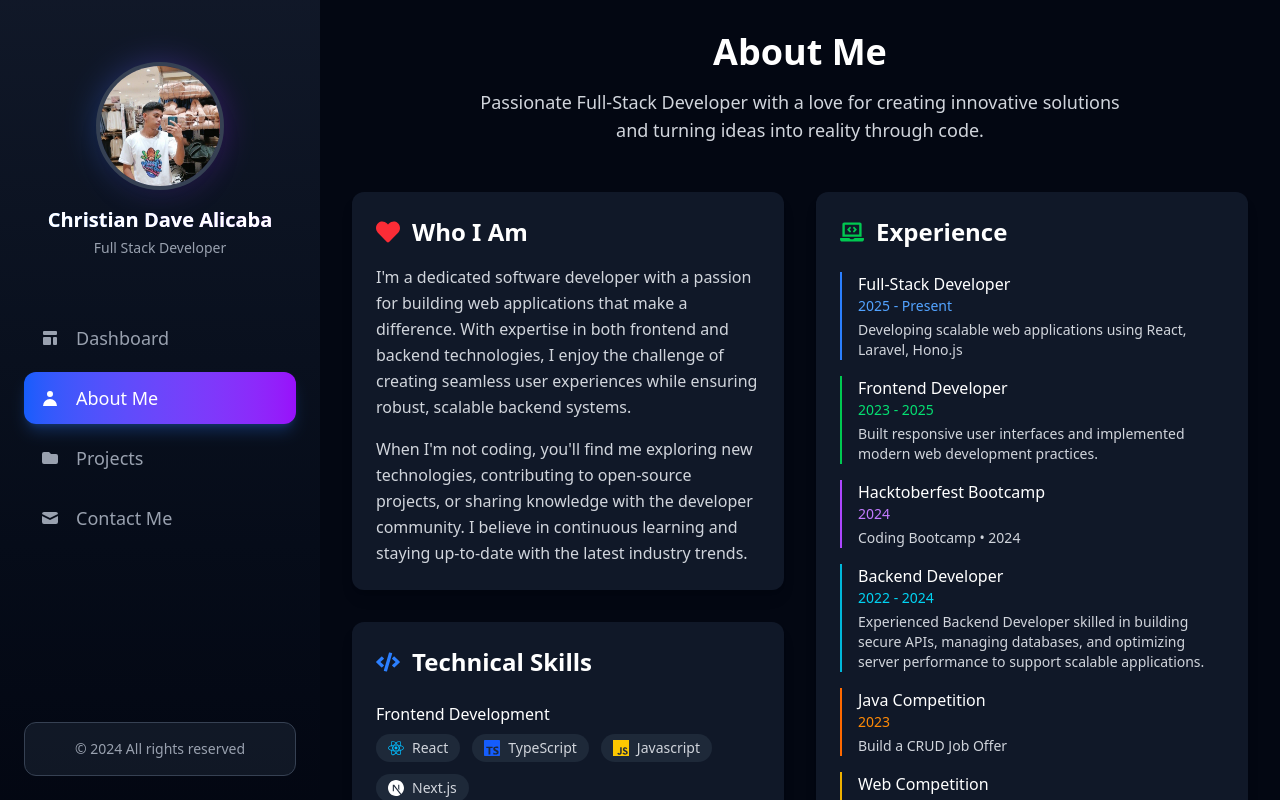
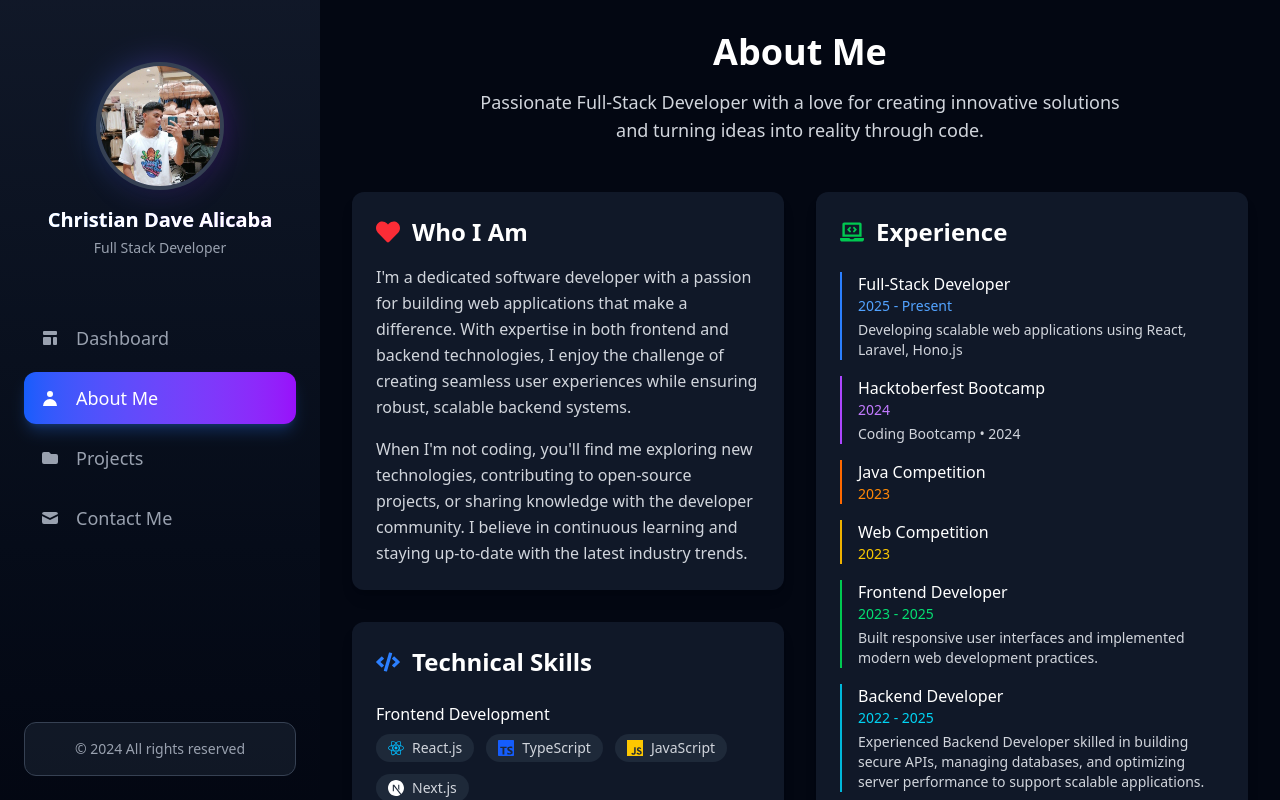
Before and after one commit to ChristianAlicaba2002/My-Portfolio, a React (Vite) app: page /layouts/aboutme in a window 1280 px wide. Built offline with nearby package versions, Linux system fonts and the light colour scheme.

Commit message:
chore: update the format and arranging my category experience

```diff
--- a/src/pages/AboutMe.jsx
+++ b/src/pages/AboutMe.jsx
@@ -80,7 +80,7 @@ export default function AboutMe() {
                   <div className="flex items-center bg-gray-800 px-2 lg:px-3 py-1 rounded-full">
                     <SiReact className="text-sky-400 mr-2 text-sm lg:text-base" />
                     <span className="text-gray-300 text-xs lg:text-sm">
-                      React
+                      React.js
                     </span>
                   </div>
                   <div className="flex items-center bg-gray-800 px-2 lg:px-3 py-1 rounded-full">
@@ -92,7 +92,7 @@ export default function AboutMe() {
                   <div className="flex items-center bg-gray-800 px-2 lg:px-3 py-1 rounded-full">
                     <SiJavascript className="text-yellow-400 mr-2 text-sm lg:text-base" />
                     <span className="text-gray-300 text-xs lg:text-sm">
-                      Javascript
+                      JavaScript
                     </span>
                   </div>
                   <div className="flex items-center bg-gray-800 px-2 lg:px-3 py-1 rounded-full">
@@ -202,6 +202,30 @@ export default function AboutMe() {
                 </p>
               </div>
 
+              <div className="border-l-2 border-purple-500 pl-4">
+                <h3 className="text-white font-medium text-sm lg:text-base">
+                  Hacktoberfest Bootcamp
+                </h3>
+                <p className="text-purple-400 text-xs lg:text-sm">2024</p>
+                <p className="text-gray-300 text-xs lg:text-sm mt-1">
+                  Coding Bootcamp • 2024
+                </p>
+              </div>
+
+              <div className="border-l-2 border-orange-500 pl-4">
+                <h3 className="text-white font-medium text-sm lg:text-base">
+                  Java Competition
+                </h3>
+                <p className="text-orange-400 text-xs lg:text-sm">2023</p>
+              </div>
+
+              <div className="border-l-2 border-yellow-500 pl-4">
+                <h3 className="text-white font-medium text-sm lg:text-base">
+                  Web Competition
+                </h3>
+                <p className="text-yellow-400 text-xs lg:text-sm">2023</p>
+              </div>
+
               <div className="border-l-2 border-green-500 pl-4">
                 <h3 className="text-white font-medium text-sm lg:text-base">
                   Frontend Developer
@@ -213,45 +237,15 @@ export default function AboutMe() {
                 </p>
               </div>
 
-              <div className="border-l-2 border-purple-500 pl-4">
-                <h3 className="text-white font-medium text-sm lg:text-base">
-                  Hacktoberfest Bootcamp
-                </h3>
-                <p className="text-purple-400 text-xs lg:text-sm">2024</p>
-                <p className="text-gray-300 text-xs lg:text-sm mt-1">
-                  Coding Bootcamp • 2024
-                </p>
-              </div>
-
               <div className="border-l-2 border-cyan-500 pl-4">
                 <h3 className="text-white font-medium text-sm lg:text-base">
                   Backend Developer
                 </h3>
-                <p className="text-cyan-400 text-xs lg:text-sm">2022 - 2024</p>
+                <p className="text-cyan-400 text-xs lg:text-sm">2022 - 2025</p>
                 <p className="text-gray-300 text-xs lg:text-sm mt-1">
                   Experienced Backend Developer skilled in building secure APIs,
                   managing databases, and optimizing server performance to
                   support scalable applications.
-                </p>
-              </div>
-
-              <div className="border-l-2 border-orange-500 pl-4">
-                <h3 className="text-white font-medium text-sm lg:text-base">
-                  Java Competition
-                </h3>
-                <p className="text-orange-400 text-xs lg:text-sm">2023</p>
-                <p className="text-gray-300 text-xs lg:text-sm mt-1">
-                  Build a CRUD Job Offer
-                </p>
-              </div>
-
-              <div className="border-l-2 border-yellow-500 pl-4">
-                <h3 className="text-white font-medium text-sm lg:text-base">
-                  Web Competition
-                </h3>
-                <p className="text-yellow-400 text-xs lg:text-sm">2023</p>
-                <p className="text-gray-300 text-xs lg:text-sm mt-1">
-                  Build a CRUD Job Offer
                 </p>
               </div>
             </div>
```
